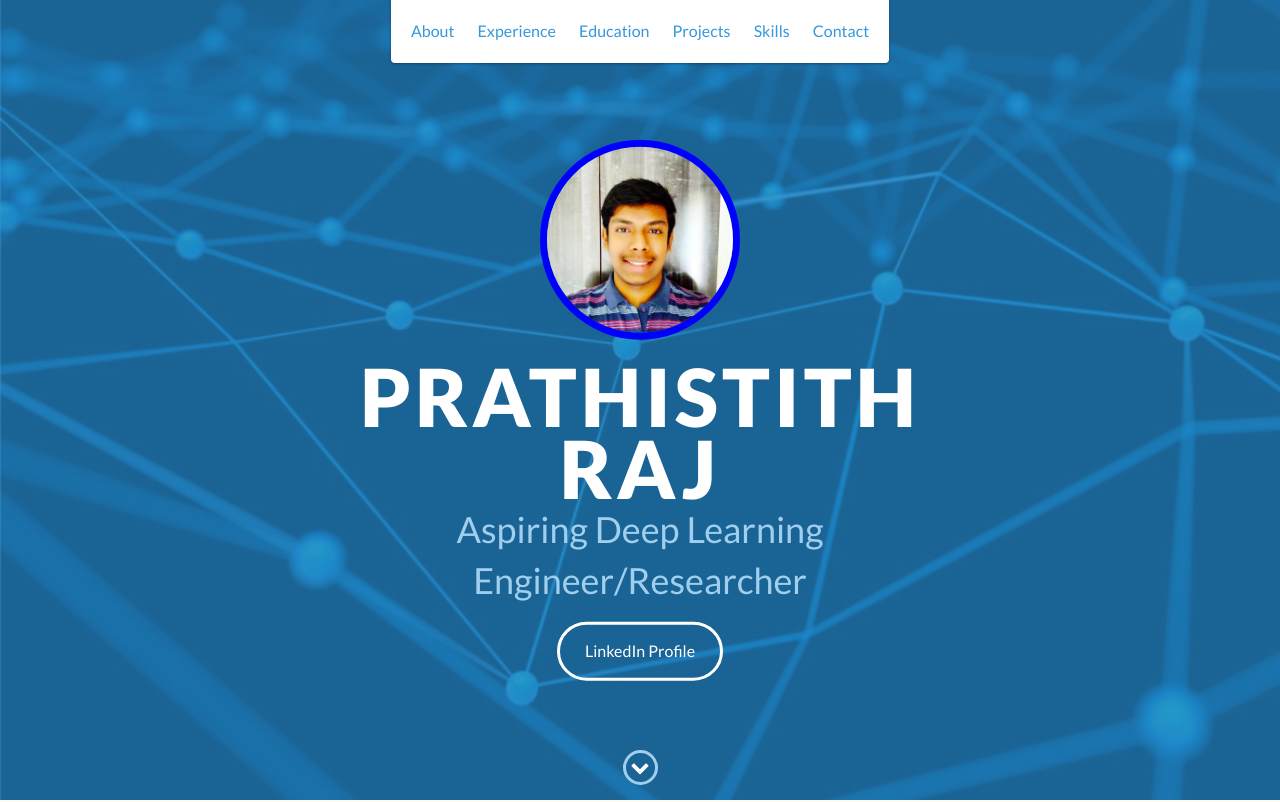
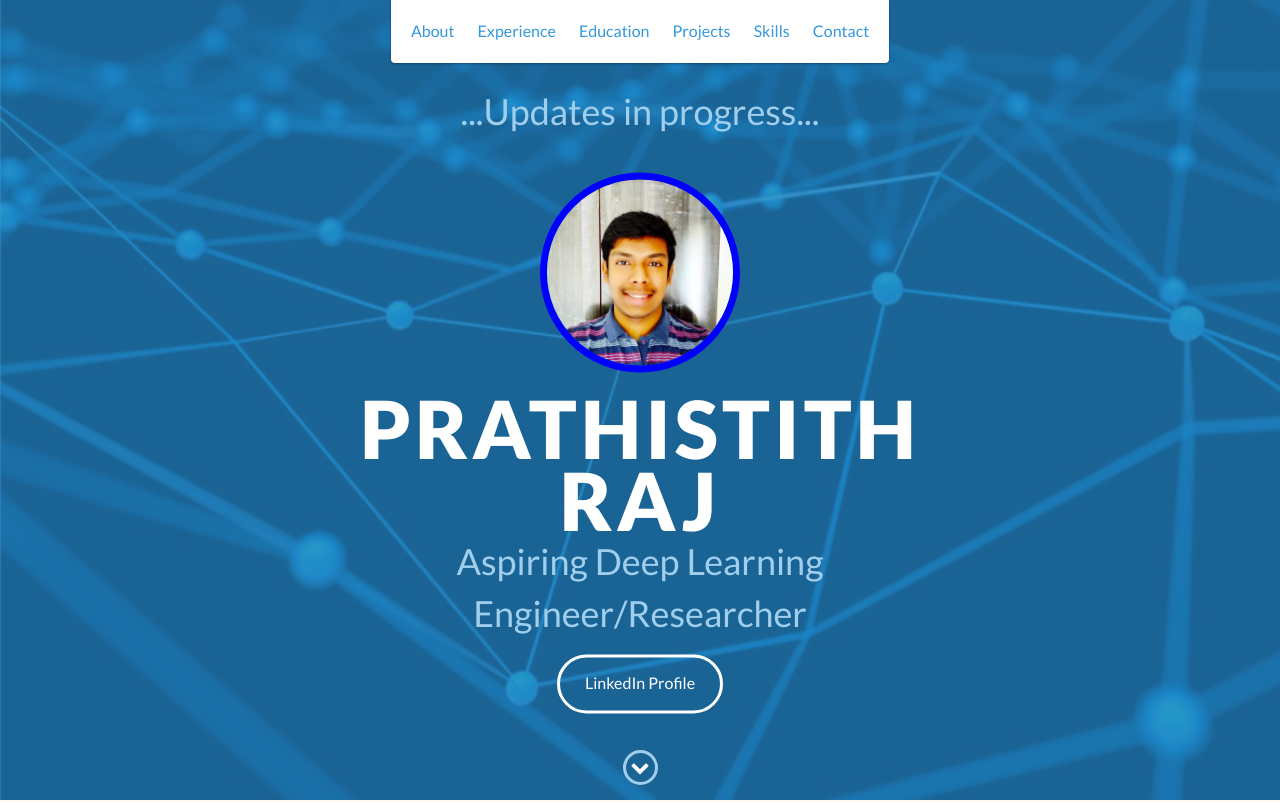
Before and after one commit to Prathistith/profile, a plain HTML site: page index.html in a window 1280 px wide. Shown: the top 802 px of the page. Drawn offline with nearby package versions, Linux system fonts and the light colour scheme.

Commit message:
Update index.html

```diff
--- a/index.html
+++ b/index.html
@@ -49,7 +49,8 @@
 
     <div id="lead">
         <div id="lead-content">
-        	<img src="images/myimg.jpg" style="border-radius: 50%; width:200px; border:7px solid blue; vertical-align:middle;margin:20px 0px">
+	    <h2>...Updates in progress...</h2>
+            <img src="images/myimg.jpg" style="border-radius: 50%; width:200px; border:7px solid blue; vertical-align:middle;margin:20px 0px">
             <h1>Prathistith Raj</h1>
             <h2>Aspiring Deep Learning Engineer/Researcher</h2>
             <a href="https://www.linkedin.com/in/prathistith/" class="btn-rounded-white">LinkedIn Profile</a>
```
